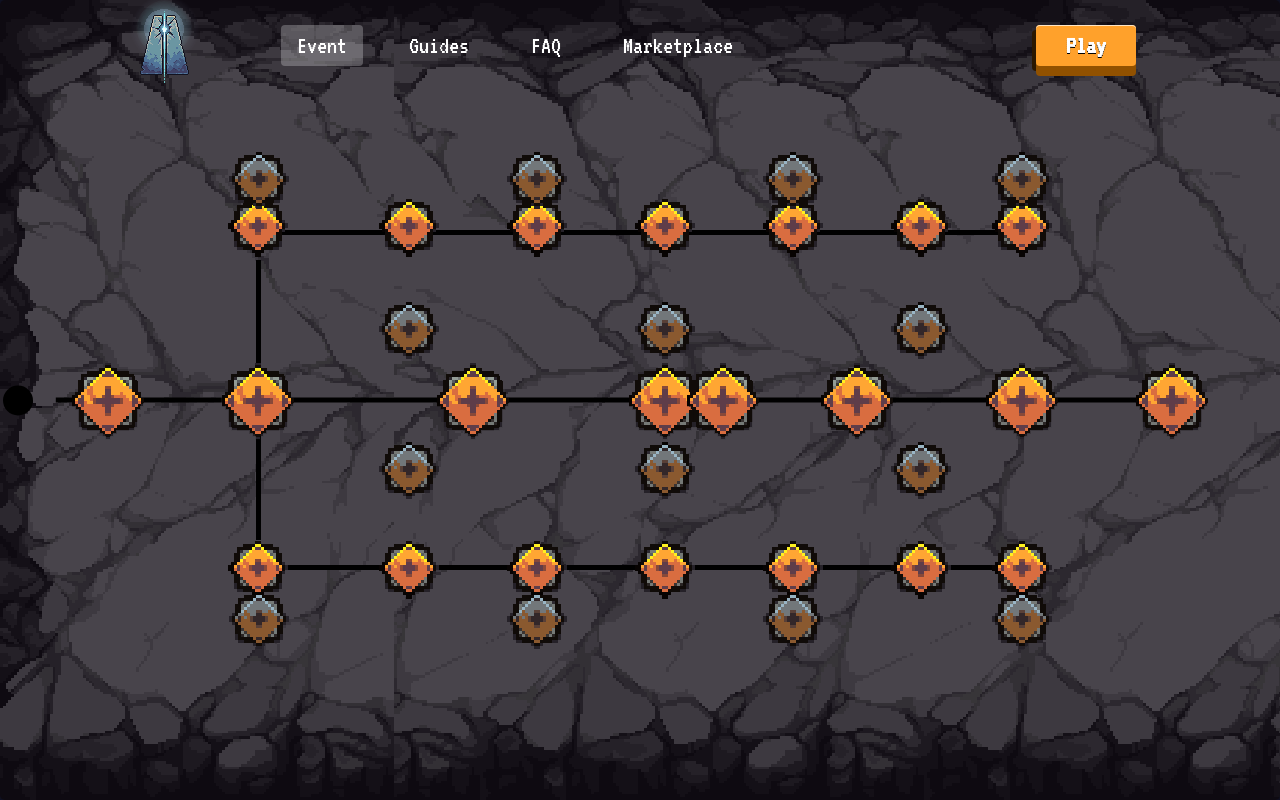
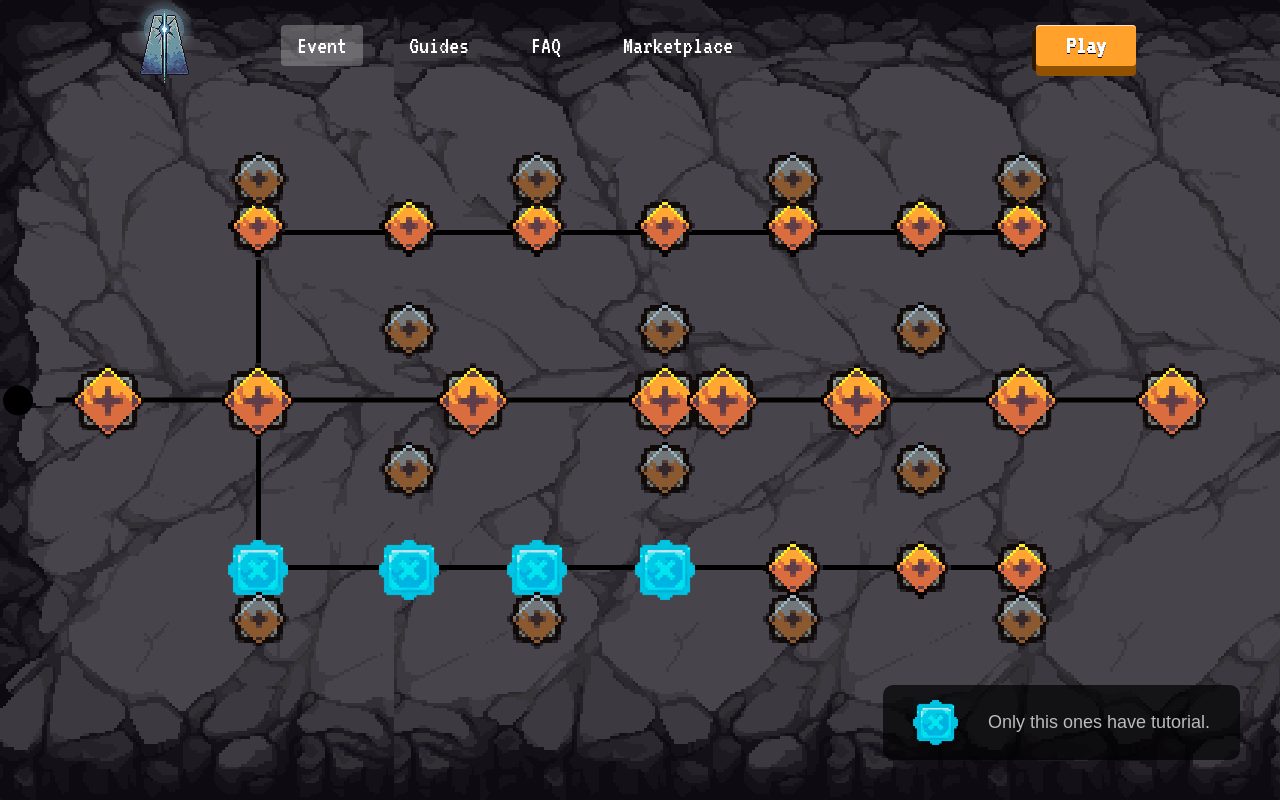
Before and after one commit to JSJ-Web-Solutions/the-beacon, a React (Create React App) app: page /event in a window 1280 px wide. Shown: the top 800 px of the page. Built offline with nearby package versions, Linux system fonts and the light colour scheme.

Commit message:
quests name

```diff
--- a/src/assets/questItems.json
+++ b/src/assets/questItems.json
@@ -4,7 +4,7 @@
       "className": "event-map_top-container--rectangle event-map_top-container--rectangle_first",
       "size": 60,
       "icon": "MiniIcon",
-      "title": "Share Your Feat!",
+      "title": "And So It Begins",
       "text": "Lorem ipsum dolor sit amet consectetur adipisicing elit. Est error, minus molestias omnis adipisci porro magni natus libero, obcaecati ab eius unde sequi molestiae. Repellat ut eligendi aperiam minima voluptatibus.",
       "video": "Video 1"
     },
@@ -20,7 +20,7 @@
       "className": "event-map_top-container--rectangle event-map_top-container--rectangle_second",
       "size": 60,
       "icon": "MiniIcon",
-      "title": "Share Your Feat!",
+      "title": "A Test Of Resilience",
       "text": "Lorem ipsum dolor sit amet consectetur adipisicing elit. Est error, minus molestias omnis adipisci porro magni natus libero, obcaecati ab eius unde sequi molestiae. Repellat ut eligendi aperiam minima voluptatibus.",
       "video": "Video 1"
     },
@@ -36,7 +36,7 @@
       "className": "event-map_top-container--rectangle event-map_top-container--rectangle_third",
       "size": 60,
       "icon": "MiniIcon",
-      "title": "Share Your Feat!",
+      "title": "The Blacksmith's Favor",
       "text": "Lorem ipsum dolor sit amet consectetur adipisicing elit. Est error, minus molestias omnis adipisci porro magni natus libero, obcaecati ab eius unde sequi molestiae. Repellat ut eligendi aperiam minima voluptatibus.",
       "video": "Video 1"
     },
@@ -52,7 +52,7 @@
       "className": "event-map_top-container--rectangle event-map_top-container--rectangle_fourth",
       "size": 60,
       "icon": "MiniIcon",
-      "title": "Share Your Feat!",
+      "title": "A Lesson in Hospitality",
       "text": "Lorem ipsum dolor sit amet consectetur adipisicing elit. Est error, minus molestias omnis adipisci porro magni natus libero, obcaecati ab eius unde sequi molestiae. Repellat ut eligendi aperiam minima voluptatibus.",
       "video": "Video 1"
     },
@@ -68,7 +68,7 @@
       "className": "event-map_top-container--rectangle event-map_top-container--rectangle_fifth",
       "size": 60,
       "icon": "MiniIcon",
-      "title": "Share Your Feat!",
+      "title": "A Guided Tour",
       "text": "Lorem ipsum dolor sit amet consectetur adipisicing elit. Est error, minus molestias omnis adipisci porro magni natus libero, obcaecati ab eius unde sequi molestiae. Repellat ut eligendi aperiam minima voluptatibus.",
       "video": "Video 1"
     },
@@ -84,7 +84,7 @@
       "className": "event-map_top-container--rectangle event-map_top-container--rectangle_sixth",
       "size": 60,
       "icon": "MiniIcon",
-      "title": "Share Your Feat!",
+      "title": "Ancient Technology",
       "text": "Lorem ipsum dolor sit amet consectetur adipisicing elit. Est error, minus molestias omnis adipisci porro magni natus libero, obcaecati ab eius unde sequi molestiae. Repellat ut eligendi aperiam minima voluptatibus.",
       "video": "Video 1"
     },
@@ -100,7 +100,7 @@
       "className": "event-map_top-container--rectangle event-map_top-container--rectangle_seventh",
       "size": 60,
       "icon": "MiniIcon",
-      "title": "Share Your Feat!",
+      "title": "Only the Mightiest",
       "text": "Lorem ipsum dolor sit amet consectetur adipisicing elit. Est error, minus molestias omnis adipisci porro magni natus libero, obcaecati ab eius unde sequi molestiae. Repellat ut eligendi aperiam minima voluptatibus.",
       "video": "Video 1"
     },
@@ -108,7 +108,7 @@
       "className": "event-map_top-container--rectangle_child event-map_top-container--rectangle_child__seventh",
       "size": 60,
       "icon": "MiniIconDark",
-      "title": "Share Your Feat!",
+      "title": "Story Path Completed!",
       "text": "Lorem ipsum dolor sit amet consectetur adipisicing elit. Est error, minus molestias omnis adipisci porro magni natus libero, obcaecati ab eius unde sequi molestiae. Repellat ut eligendi aperiam minima voluptatibus.",
       "video": "Video 1"
     }
@@ -119,7 +119,7 @@
       "className": "event-map_center-line--rectangle event-map_center-line--rectangle_first",
       "size": 80,
       "icon": "Icon",
-      "title": "Share Your Feat!",
+      "title": "Join the Ranks",
       "text": "Lorem ipsum dolor sit amet consectetur adipisicing elit. Est error, minus molestias omnis adipisci porro magni natus libero, obcaecati ab eius unde sequi molestiae. Repellat ut eligendi aperiam minima voluptatibus.",
       "video": "Video 1"
     },
@@ -127,7 +127,7 @@
       "className": "event-map_center-line--rectangle event-map_center-line--rectangle_second",
       "size": 80,
       "icon": "Icon",
-      "title": "Share Your Feat!",
+      "title": "Create Your Account",
       "text": "Lorem ipsum dolor sit amet consectetur adipisicing elit. Est error, minus molestias omnis adipisci porro magni natus libero, obcaecati ab eius unde sequi molestiae. Repellat ut eligendi aperiam minima voluptatibus.",
       "video": "Video 1"
     },
@@ -135,7 +135,7 @@
       "className": "event-map_center-line--rectangle event-map_center-line--rectangle_third",
       "size": 80,
       "icon": "Icon",
-      "title": "Share Your Feat!",
+      "title": "Spread the Word!",
       "text": "Lorem ipsum dolor sit amet consectetur adipisicing elit. Est error, minus molestias omnis adipisci porro magni natus libero, obcaecati ab eius unde sequi molestiae. Repellat ut eligendi aperiam minima voluptatibus.",
       "video": "Video 1"
     },
@@ -143,7 +143,7 @@
       "className": "event-map_center-line--rectangle event-map_center-line--rectangle_fourth",
       "size": 80,
       "icon": "Icon",
-      "title": "Share Your Feat!",
+      "title": "Connect your Discord",
       "text": "Lorem ipsum dolor sit amet consectetur adipisicing elit. Est error, minus molestias omnis adipisci porro magni natus libero, obcaecati ab eius unde sequi molestiae. Repellat ut eligendi aperiam minima voluptatibus.",
       "video": "Video 1"
     },
@@ -151,7 +151,7 @@
       "className": "event-map_center-line--rectangle event-map_center-line--rectangle_fifth",
       "size": 80,
       "icon": "Icon",
-      "title": "Share Your Feat!",
+      "title": "Join our Discord Server",
       "text": "Lorem ipsum dolor sit amet consectetur adipisicing elit. Est error, minus molestias omnis adipisci porro magni natus libero, obcaecati ab eius unde sequi molestiae. Repellat ut eligendi aperiam minima voluptatibus.",
       "video": "Video 1"
     },
@@ -159,7 +159,7 @@
       "className": "event-map_center-line--rectangle event-map_center-line--rectangle_sixth",
       "size": 80,
       "icon": "Icon",
-      "title": "Share Your Feat!",
+      "title": "Check the New Trailer!",
       "text": "Lorem ipsum dolor sit amet consectetur adipisicing elit. Est error, minus molestias omnis adipisci porro magni natus libero, obcaecati ab eius unde sequi molestiae. Repellat ut eligendi aperiam minima voluptatibus.",
       "video": "Video 1"
     },
@@ -167,7 +167,7 @@
       "className": "event-map_center-line--rectangle event-map_center-line--rectangle_seventh",
       "size": 80,
       "icon": "Icon",
-      "title": "Share Your Feat!",
+      "title": "The Word Must Know",
       "text": "Lorem ipsum dolor sit amet consectetur adipisicing elit. Est error, minus molestias omnis adipisci porro magni natus libero, obcaecati ab eius unde sequi molestiae. Repellat ut eligendi aperiam minima voluptatibus.",
       "video": "Video 1"
     },
@@ -175,7 +175,7 @@
       "className": "event-map_center-line--rectangle event-map_center-line--rectangle_eighth",
       "size": 80,
       "icon": "Icon",
-      "title": "Share Your Feat!",
+      "title": "Play the Prelude!",
       "text": "Lorem ipsum dolor sit amet consectetur adipisicing elit. Est error, minus molestias omnis adipisci porro magni natus libero, obcaecati ab eius unde sequi molestiae. Repellat ut eligendi aperiam minima voluptatibus.",
       "video": "Video 1"
     }
@@ -185,7 +185,7 @@
     {
       "className": "event-map_bottom-container--rectangle event-map_bottom-container--rectangle_first",
       "size": 60,
-      "icon": "MiniIcon",
+      "icon": "MiniIconBlue",
       "title": "Prove your Worth",
       "text": "Lorem ipsum dolor sit amet consectetur adipisicing elit. Est error, minus molestias omnis adipisci porro magni natus libero, obcaecati ab eius unde sequi molestiae. Repellat ut eligendi aperiam minima voluptatibus.",
       "video": "quest-1.mp4"
@@ -201,7 +201,7 @@
     {
       "className": "event-map_bottom-container--rectangle event-map_bottom-container--rectangle_second",
       "size": 60,
-      "icon": "MiniIcon",
+      "icon": "MiniIconBlue",
       "title": "Pebblemite Madness",
       "text": "Lorem ipsum dolor sit amet consectetur adipisicing elit. Est error, minus molestias omnis adipisci porro magni natus libero, obcaecati ab eius unde sequi molestiae. Repellat ut eligendi aperiam minima voluptatibus.",
       "video": "quest-2.mp4"
@@ -217,7 +217,7 @@
     {
       "className": "event-map_bottom-container--rectangle event-map_bottom-container--rectangle_third",
       "size": 60,
-      "icon": "MiniIcon",
+      "icon": "MiniIconBlue",
       "title": "Traps, Traps everywhere",
       "text": "Lorem ipsum dolor sit amet consectetur adipisicing elit. Est error, minus molestias omnis adipisci porro magni natus libero, obcaecati ab eius unde sequi molestiae. Repellat ut eligendi aperiam minima voluptatibus.",
       "video": "quest-3.mp4"
@@ -233,7 +233,7 @@
     {
       "className": "event-map_bottom-container--rectangle event-map_bottom-container--rectangle_fourth",
       "size": 60,
-      "icon": "MiniIcon",
+      "icon": "MiniIconBlue",
       "title": "Mechanic Abomination",
       "text": "Lorem ipsum dolor sit amet consectetur adipisicing elit. Est error, minus molestias omnis adipisci porro magni natus libero, obcaecati ab eius unde sequi molestiae. Repellat ut eligendi aperiam minima voluptatibus.",
       "video": "quest-4.mp4"
@@ -242,7 +242,7 @@
       "className": "event-map_bottom-container--rectangle_child event-map_bottom-container--rectangle_child__fourth",
       "size": 60,
       "icon": "MiniIconDark",
-      "title": "",
+      "title": "Share Your Feat!",
       "text": "Lorem ipsum dolor sit amet consectetur adipisicing elit. Est error, minus molestias omnis adipisci porro magni natus libero, obcaecati ab eius unde sequi molestiae. Repellat ut eligendi aperiam minima voluptatibus.",
       "video": "Video 1"
     },
@@ -250,7 +250,7 @@
       "className": "event-map_bottom-container--rectangle event-map_bottom-container--rectangle_fifth",
       "size": 60,
       "icon": "MiniIcon",
-      "title": "Share Your Feat!",
+      "title": "Dodge For Your Life",
       "text": "Lorem ipsum dolor sit amet consectetur adipisicing elit. Est error, minus molestias omnis adipisci porro magni natus libero, obcaecati ab eius unde sequi molestiae. Repellat ut eligendi aperiam minima voluptatibus.",
       "video": "Video 1"
     },
@@ -266,7 +266,7 @@
       "className": "event-map_bottom-container--rectangle event-map_bottom-container--rectangle_sixth",
       "size": 60,
       "icon": "MiniIcon",
-      "title": "Share Your Feat!",
+      "title": "The Grin",
       "text": "Lorem ipsum dolor sit amet consectetur adipisicing elit. Est error, minus molestias omnis adipisci porro magni natus libero, obcaecati ab eius unde sequi molestiae. Repellat ut eligendi aperiam minima voluptatibus.",
       "video": "Video 1"
     },
@@ -282,7 +282,7 @@
       "className": "event-map_bottom-container--rectangle event-map_bottom-container--rectangle_seventh",
       "size": 60,
       "icon": "MiniIcon",
-      "title": "Share Your Feat!",
+      "title": "Dawnport's Finest",
       "text": "Lorem ipsum dolor sit amet consectetur adipisicing elit. Est error, minus molestias omnis adipisci porro magni natus libero, obcaecati ab eius unde sequi molestiae. Repellat ut eligendi aperiam minima voluptatibus.",
       "video": "Video 1"
     },
@@ -290,7 +290,7 @@
       "className": "event-map_bottom-container--rectangle_child event-map_bottom-container--rectangle_child__seventh",
       "size": 60,
       "icon": "MiniIconDark",
-      "title": "Share Your Feat!",
+      "title": "Combat Path Completed!",
       "text": "Lorem ipsum dolor sit amet consectetur adipisicing elit. Est error, minus molestias omnis adipisci porro magni natus libero, obcaecati ab eius unde sequi molestiae. Repellat ut eligendi aperiam minima voluptatibus.",
       "video": "Video 1"
     }
--- a/src/components/QuestModal.jsx
+++ b/src/components/QuestModal.jsx
@@ -10,8 +10,6 @@ import {
   tooltipClasses,
 } from "@mui/material";
 import { Link } from "react-router-dom";
-import { FontAwesomeIcon } from "@fortawesome/react-fontawesome";
-import { faXmark } from "@fortawesome/free-solid-svg-icons";
 
 export default function QuestModal({ size, icon, title, text, video }) {
   const [open, setOpen] = useState(false);
--- a/src/pages/Event.jsx
+++ b/src/pages/Event.jsx
@@ -2,12 +2,14 @@ import QuestModal from "../components/QuestModal";
 import Icon from "../assets/checkpoint-icon-large.png";
 import MiniIcon from "../assets/checkpoint-icon-sm-2.png";
 import MiniIconDark from "../assets/checkpoint-icon-sm-1.png";
+import MiniIconBlue from "../assets/chechpoint-icon-sm-3.png";
 import data from "../assets/questItems.json";
 
 const iconComponents = {
   Icon: Icon,
   MiniIcon: MiniIcon,
   MiniIconDark: MiniIconDark,
+  MiniIconBlue: MiniIconBlue,
 };
 
 function Event() {
@@ -68,6 +70,10 @@ function Event() {
           </div>
         </div>
       </div>
+      <div className="event__warning">
+        <img src={MiniIconBlue} alt="icon" className="event__warning-img" />
+        <p>Only this ones have tutorial.</p>
+      </div>
     </section>
   );
 }
--- a/src/sass/layout/_event.scss
+++ b/src/sass/layout/_event.scss
@@ -478,6 +478,27 @@
       }
     }
   }
+
+  &__warning {
+    position: absolute;
+    bottom: 4rem;
+    right: 4rem;
+
+    display: flex;
+    align-items: center;
+    justify-content: center;
+    gap: 3rem;
+
+    font-size: 1.8rem;
+    background-color: rgba(0, 0, 0, 0.7);
+    backdrop-filter: 10px;
+    padding: 1.5rem 3rem;
+    border-radius: 10px;
+
+    &-img {
+      width: 4.5rem;
+    }
+  }
 }
 
 .index-1000 {
```
Also changed, not shown: src/assets/chechpoint-icon-sm-3.png (added).
